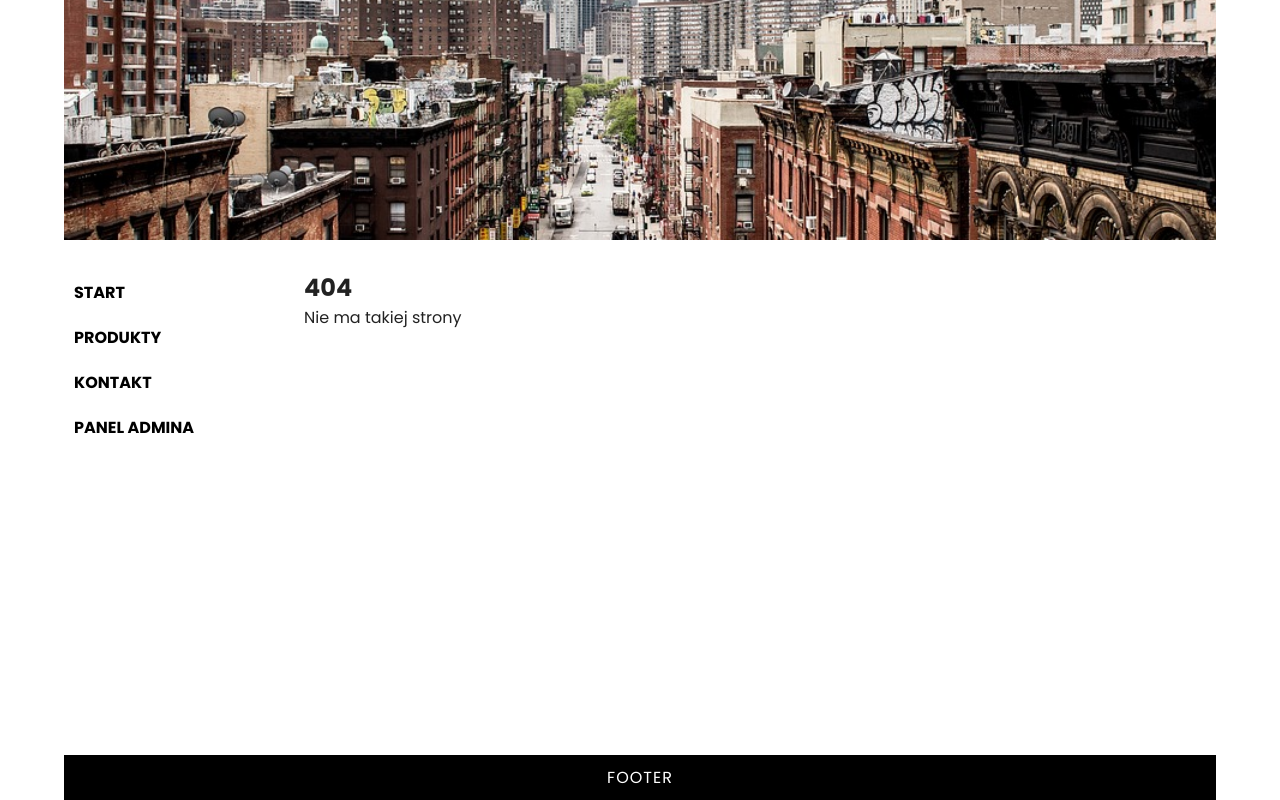
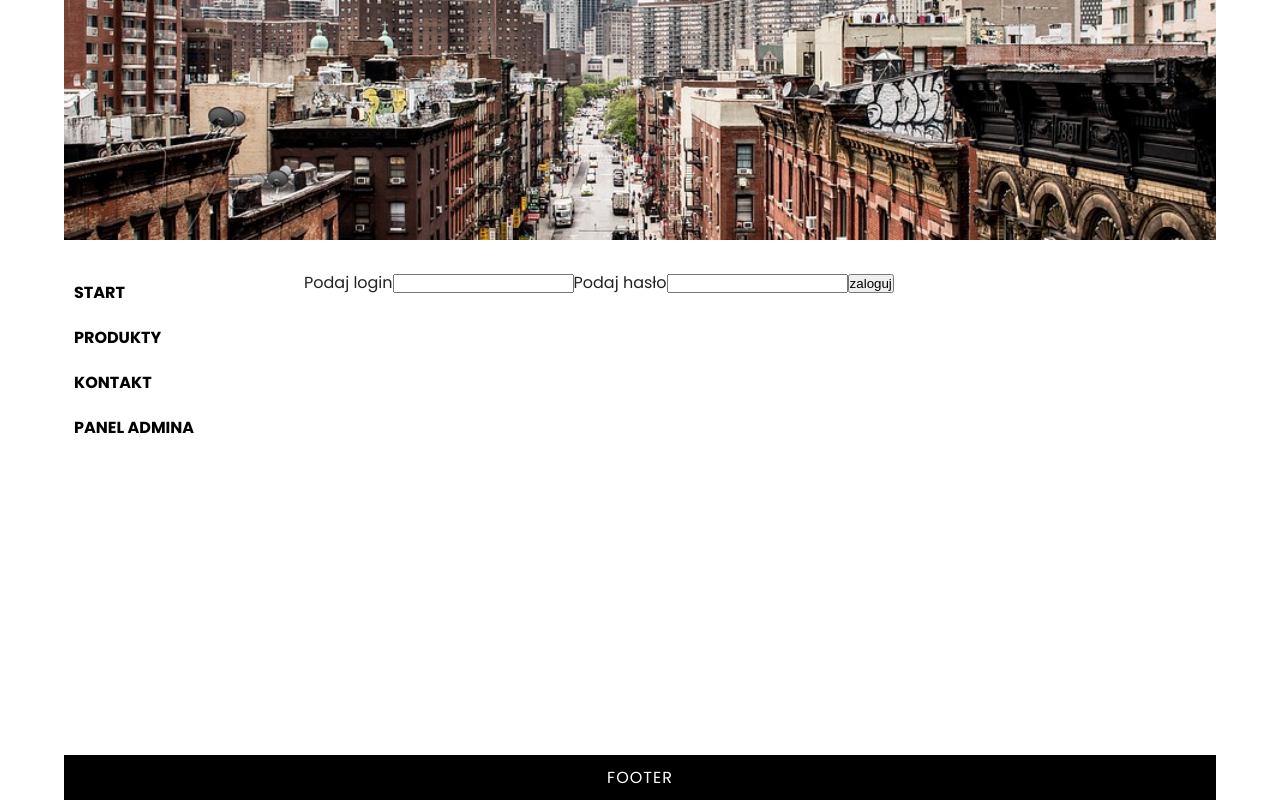
Before and after one commit to Stypek123/SPA-projekcik-kurs, a React (Create React App) app: page /login in a window 1280 px wide. Before the commit this address had no page. Built offline with nearby package versions, Linux system fonts and the light colour scheme.

Commit message:
adminPage, loginPage

```diff
--- a/src/layouts/Page.js
+++ b/src/layouts/Page.js
@@ -5,6 +5,7 @@ import HomePage from '../pages/HomePage';
 import ProductPage from '../pages/ProductPage';
 import ContactPage from '../pages/ContactPage';
 import AdminPage from '../pages/AdminPage';
+import LoginPage from '../pages/LoginPage';
 import ErrorPage from '../pages/ErrorPage';
 
 const Page = () => {
@@ -14,6 +15,7 @@ const Page = () => {
       <Route path="/products" element={<ProductPage />} />
       <Route path="/contact" element={<ContactPage />} />
       <Route path="/admin" element={<AdminPage />} />
+      <Route path="/login" element={<LoginPage />} />
       <Route path="/*" element={<ErrorPage />} />
     </Routes>
   );
--- a/src/pages/AdminPage.js
+++ b/src/pages/AdminPage.js
@@ -1,11 +1,20 @@
 import React from 'react';
+import { useNavigate } from 'react-router-dom';
+
+const permission = false;
 
 const AdminPage = () => {
-  return (
-    <div>
-      <p>admin</p>
-    </div>
-  );
+  const navigate = useNavigate();
+
+  React.useEffect(() => {
+    if (!permission) {
+      navigate('/login');
+    }
+  });
+
+  if (permission) {
+    return <h3>Panel admina - witaj szefie</h3>;
+  }
 };
 
 export default AdminPage;
--- /dev/null
+++ b/src/pages/LoginPage.js
@@ -0,0 +1,21 @@
+import React from 'react';
+
+const LoginPage = () => {
+  return (
+    <div>
+      <form onSubmit={(e) => e.preventDefault()}>
+        <label htmlFor="login">
+          Podaj login
+          <input type="text" id="login" />
+        </label>
+        <label htmlFor="passw">
+          Podaj hasło
+          <input type="password" id="passwd" />
+        </label>
+        <button>zaloguj</button>
+      </form>
+    </div>
+  );
+};
+
+export default LoginPage;
```
